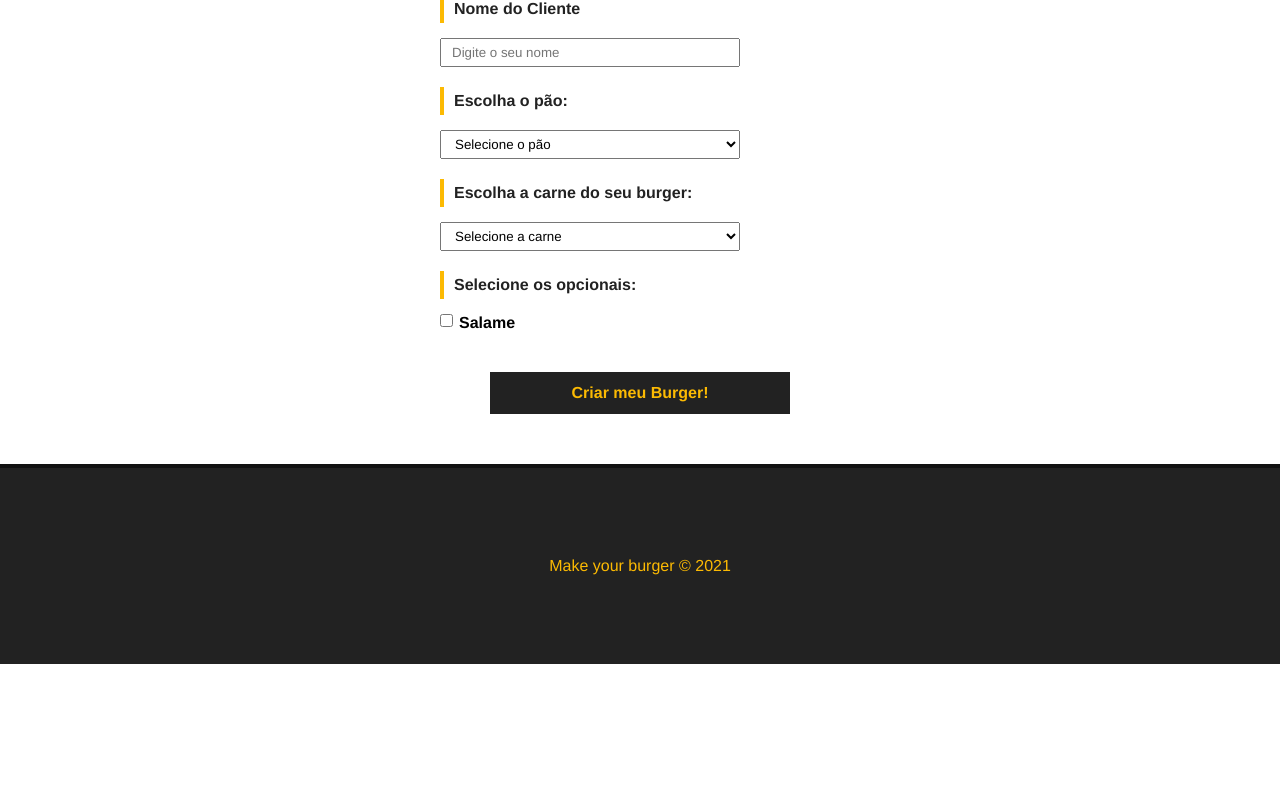
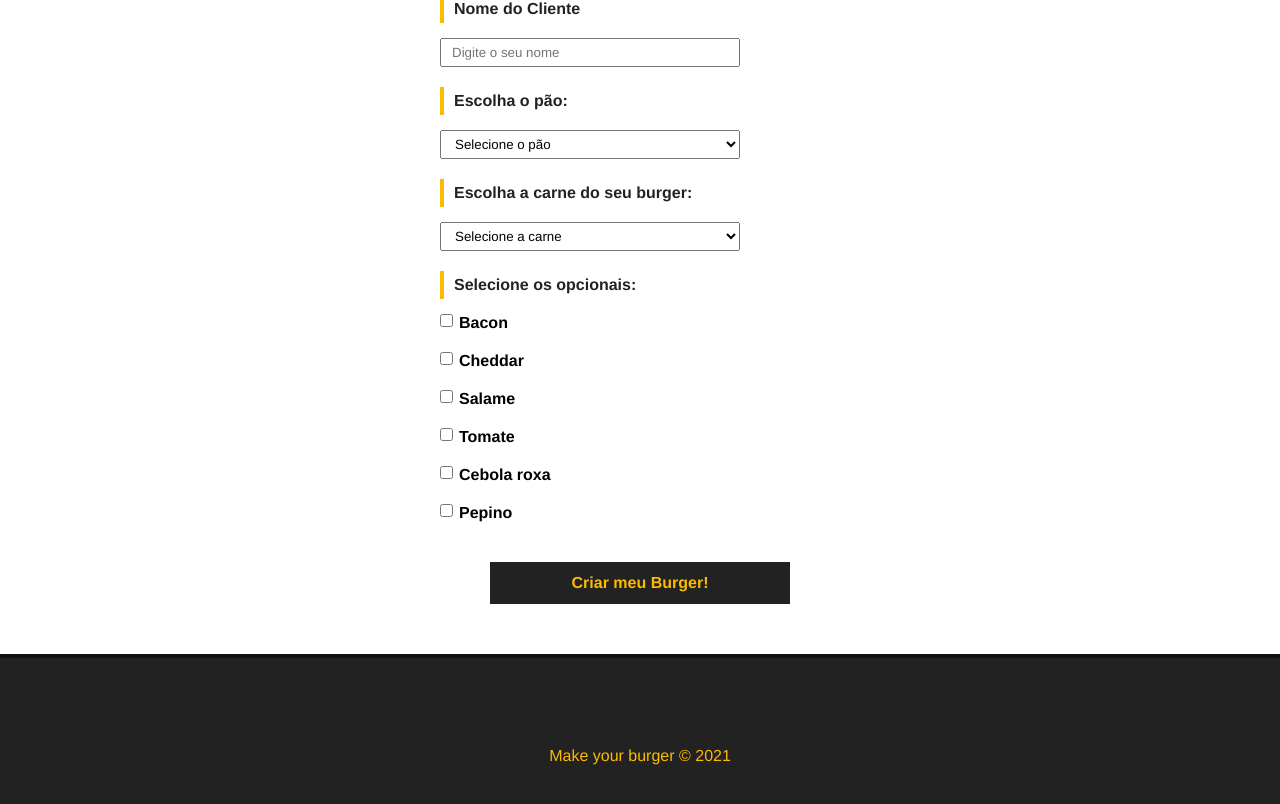
Before and after one commit to jovimoura/burger-store, a Vue app: page / in a window 1280 px wide. Shown: the part 729-1533 px from the top of the page. Before the commit the page ends 1393 px from the top, so only its background shows below. Built offline with nearby package versions, Linux system fonts and the light colour scheme; data requests are answered from the project's data file.

Commit message:
ligando form ao "backend"

```diff
--- a/src/components/BurgerForm.vue
+++ b/src/components/BurgerForm.vue
@@ -10,21 +10,22 @@
                 <label for="pao">Escolha o pão:</label>
                 <select name="pao" id="pao">
                     <option value="">Selecione o pão</option>
-                    <option value="integral">Integral</option>
+                    <option v-for="pao in paes" :key="pao.id" :value="pao.tipo">{{pao.tipo}}</option>
                 </select>
             </div>
             <div class="input-container">
                 <label for="carne">Escolha a carne do seu burger:</label>
                 <select name="carne" id="carne">
                     <option value="">Selecione a carne</option>
-                    <option value="maminha">Maminha</option>
+                    <option v-for="carne in carnes" :key="carne.id" :value="carne.tipo">{{carne.tipo}}</option>
                 </select>
             </div>
             <div class="input-container">
                 <label id="opcionais-title" for="opcionais">Selecione os opcionais:</label>
-                <div class="checkbox-container">
-                    <input type="checkbox" name="opcionais" v-model="opcionais" value="salame">
-                    <span>Salame</span>
+                <div class="checkbox-container" v-for="opcional in opcionaisdata" :key="opcional.id" >
+                    <input type="checkbox" name="opcionais" v-model="opcionais"
+                     :value="opcional.tipo">
+                    <span>{{opcional.tipo}}</span>
                 </div>
             </div>
             <div class="input-container">
@@ -36,7 +37,33 @@
 
 <script>
 export default {
-    name:'BurgerForm'
+    name:'BurgerForm',
+    data() {
+        return {
+            paes:null,
+            carnes: null,
+            opcionaisdata:null,
+            nome:null,
+            pao: null,
+            carne:null,
+            opcionais: [],
+            status:"Solicitado",
+            msg: null
+        }
+    },
+    methods: {
+        async getIngredientes() {
+            const req = await fetch('http://localhost:3000/ingredientes');
+            const data = await req.json();
+
+            this.paes = data.paes;
+            this.carnes = data.carnes;
+            this.opcionaisdata = data.opcionais;
+        }
+    },
+    mounted() {
+        this.getIngredientes()
+    },
 }
 </script>
 
```
